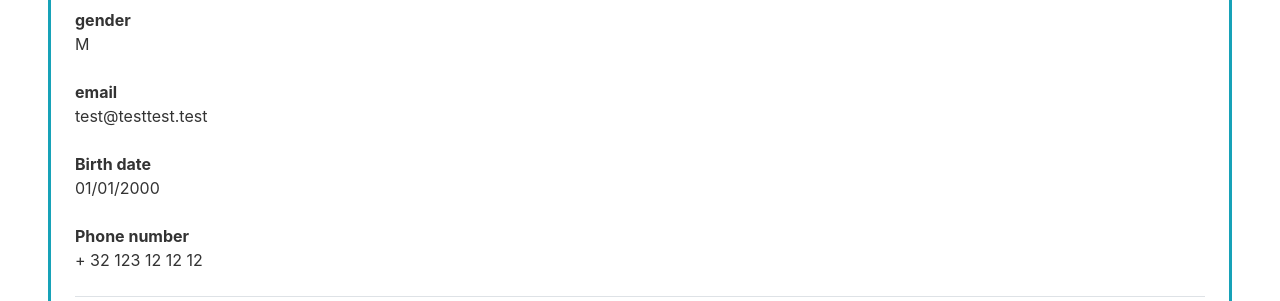
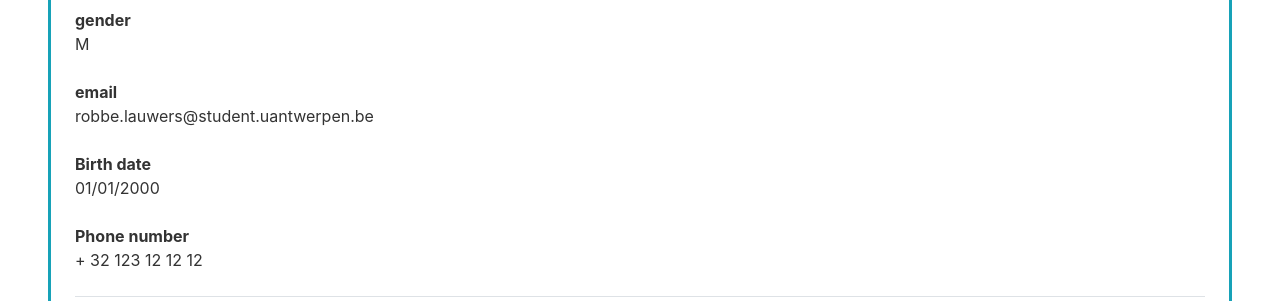
Before and after one commit to EvaNote/PPDB-team3, a Flask app: page /account in a window 1280 px wide. Shown: the part 411-712 px from the top of the page. Run offline with Flask 2, Linux system fonts and the light colour scheme; some libraries are stand-ins or nearby versions.

Commit message:
Bugfix account.html

```diff
--- a/src/templates/account.html
+++ b/src/templates/account.html
@@ -29,7 +29,7 @@
         <div>
     <b>email</b>
         <br>
-    test@testtest.test
+    robbe.lauwers@student.uantwerpen.be
     </div>
         <br>
         <div>
--- a/src/templates/account_edit.html
+++ b/src/templates/account_edit.html
@@ -52,7 +52,7 @@
 
       <div class="form-group">
     <label for="phone">Phone number</label>
-    <input type="text" class="form-control" id="phone" placeholder="+32 123 12 12 12">
+    <input type="text" class="form-control" id="phone" value="+32 123 12 12 12">
   </div>
 
         <div class="border-top pt-3"></div>
```
